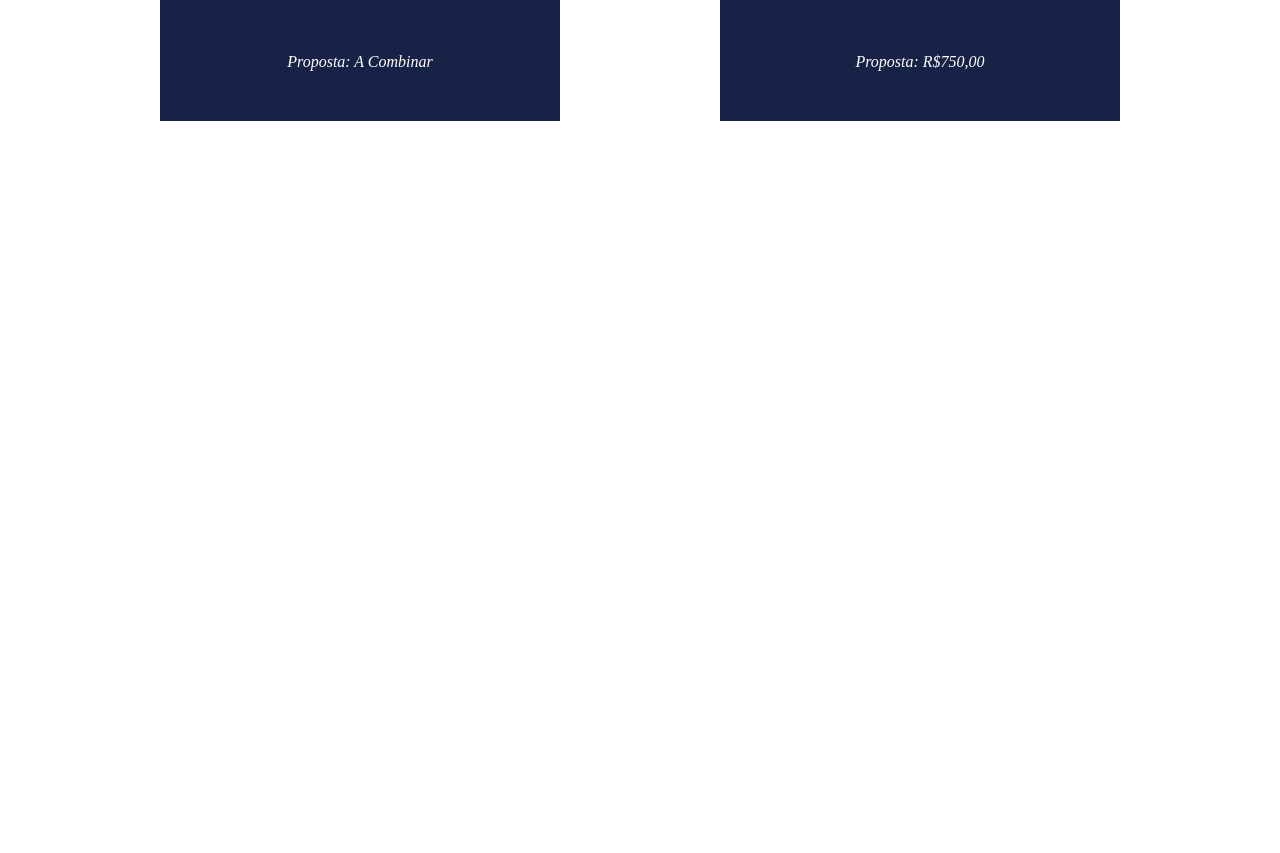
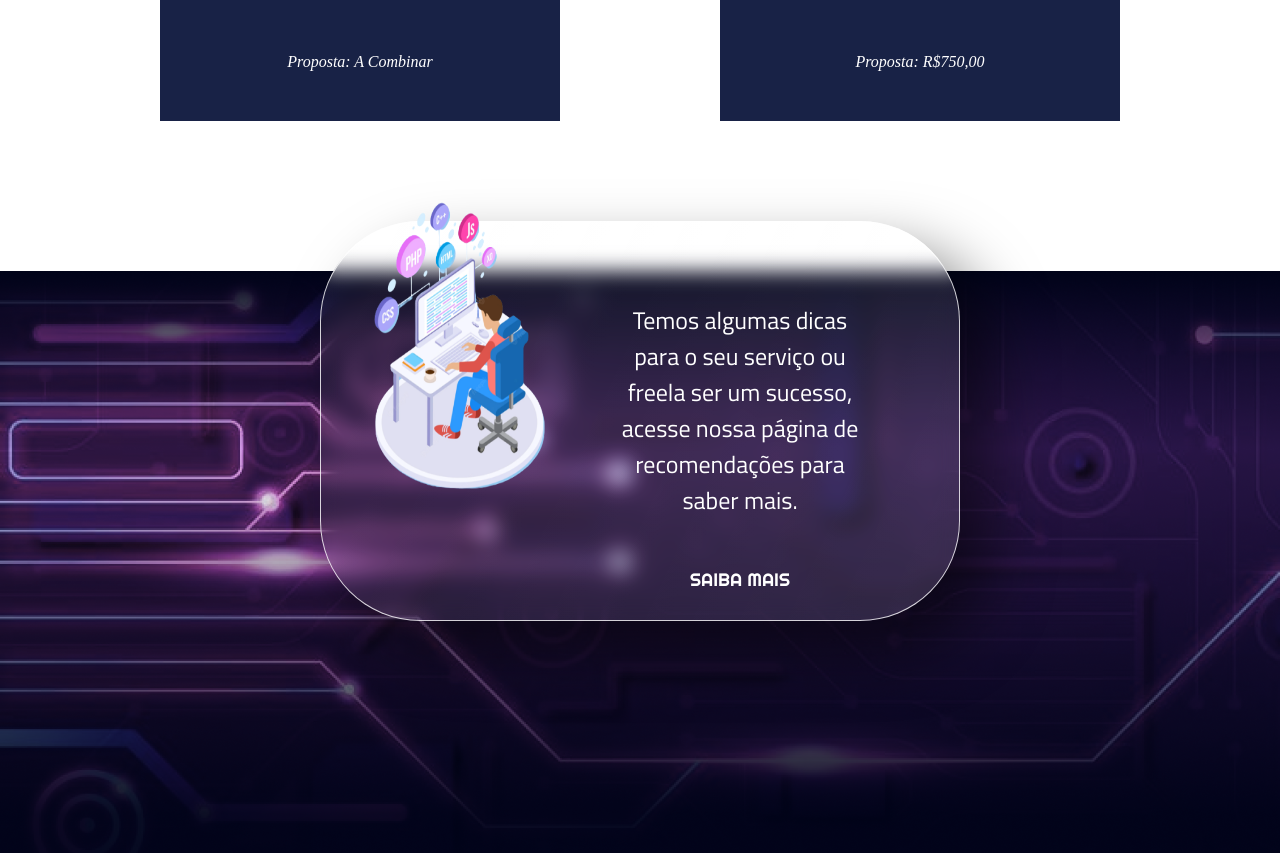
Before and after one commit to kessiamilena/VSConnect, a plain HTML site: page home/index.html in a window 1280 px wide. Shown: the part 2469-3322 px from the top of the page. Before the commit the page ends 2740 px from the top, so only its background shows below. Drawn offline with Linux system fonts and the light colour scheme.

Commit message:
Atualização Footer

```diff
--- a/home/index.html
+++ b/home/index.html
@@ -86,7 +86,15 @@
             </div>
         </section>
         <footer>
-
+            <section class="banner_footer">
+                <div class="banner_conteudo_ft">
+                    <img src="../img/dev.png" alt="">
+                    <div class="saiba_mais">
+                        <p class="banner_slogan_2">Temos algumas dicas para o seu serviço ou freela ser um sucesso, acesse nossa página de recomendações para saber mais.</p>
+                        <a class="botao" href="#">saiba mais</a>
+                    </div>
+                </div>
+            </section>
         </footer>
     </main>
 </body>
--- a/home/style.css
+++ b/home/style.css
@@ -237,3 +237,40 @@ main li {
     top: -30px;
     width: 120px;
 }
+
+.banner_footer {
+    background-image: url('../img/background_footer.png');
+    height: calc(100vh - 80px);
+    color: var(--branco);
+    font-family: var(--fonte2);
+    display: flex;
+}
+
+.banner_conteudo_ft {
+    background: linear-gradient(114.61deg, rgba(255, 255, 255, 0.052) 1.08%, rgba(255, 255, 255, 0.117) 99.26%);
+    border: 1px solid rgba(255, 255, 255, 0.8);
+    box-shadow: 30px 30px 60px rgba(0, 0, 0, 0.5);
+    backdrop-filter: blur(10px);
+    border-radius: 100px;
+    text-align: center;
+    padding: 50px;
+    width: 50%;
+    height: 400px;
+    margin: 0 auto;
+    align-items: center;
+    display: flex;
+    position: relative;
+    top: -50px;
+}
+
+.saiba_mais {
+    display: flex;
+    flex-direction: column;
+}
+
+.banner_conteudo_ft img {
+    width: 200px;
+    height: 300px;
+    position: relative;
+    top: -80px;
+}
```
